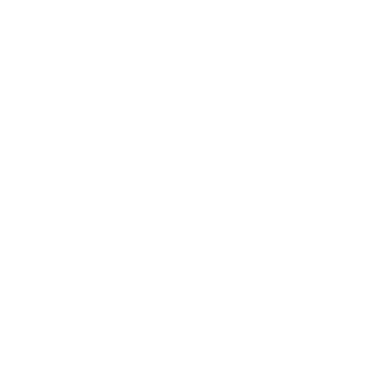
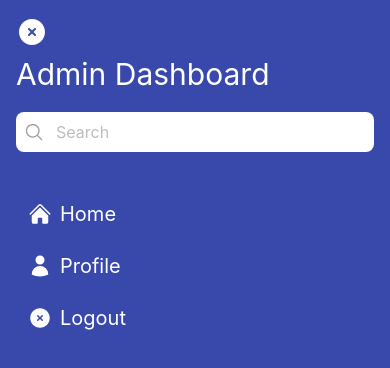
Before and after one commit to Aamr-mohamed/sprints-dashboard, a React (Create React App) app: page /dashboard in a window 390 px wide. Before the commit this address had no page. Shown: the top 368 px of the page. Built offline with nearby package versions, Linux system fonts and the light colour scheme.

Commit message:
Implemented Responsive SideBar

```diff
--- a/src/App.js
+++ b/src/App.js
@@ -1,6 +1,7 @@
 import { Routes, Route, Navigate } from "react-router-dom";
 import { Home, Login, Signup, Profile } from "./Pages";
 import { isAuth } from "./utils/QuickFoo";
+import Dashboard from "./Components/Dashboard/Dashboard.jsx";
 
 function App() {
 	const Auth = isAuth()
@@ -10,6 +11,7 @@
 			<Route path="/profile/:userId" element={Auth ? <Profile /> : <Navigate to="/login" />} />   { /* profile page must have userId in the url params */}
 			<Route path="/login" element={<Login />} />
 			<Route path="/signup" element={<Signup />} />
+			<Route path="/dashboard" element={<Dashboard />} />
 		</Routes>
 
 	);
--- /dev/null
+++ b/src/Components/Dashboard/Dashboard.jsx
@@ -0,0 +1,15 @@
+import SideBar from "../SideBar/SideBar";
+
+function Dashboard() {
+  const userString = localStorage.getItem("user");
+  let user = JSON.parse(userString);
+
+  return (
+    <div className="flex flex-row w-full">
+     <SideBar />
+
+</div>
+  );
+}
+
+export default Dashboard;
--- a/src/Components/SideBar/SideBar.jsx
+++ b/src/Components/SideBar/SideBar.jsx
@@ -1,11 +1,58 @@
-import React from "react";
-
+import React, { useState } from "react";
+import {
+  MagnifyingGlassIcon,
+  HomeIcon,
+  UserIcon,
+  XCircleIcon,
+  Bars3Icon
+} from "@heroicons/react/24/solid";
 function SideBar() {
-	return (
-		<div>
-			SideBar
-		</div>
-	)
+	const [showSidebar, setShowSidebar] = useState(true);
+  return (
+	<>
+	 <button
+        onClick={() => setShowSidebar(!showSidebar)}
+        className="fixed top-4 left-4 z-50 md:hidden"
+      >
+        {showSidebar ? (
+          <XCircleIcon className="h-8 w-8 text-white" />
+        ) : (
+          <Bars3Icon className="h-8 w-8 text-indigo" />
+        )}
+      </button>
+      <div
+        className={`fixed bg-indigo-600 top-0 left-0 h-full w-full p-4 transition-all duration-300 ${
+			showSidebar ? "translate-x-0" : "-translate-x-full"
+		  } md:translate-x-0 md:static md:h-screen md:w-1/4 md:p-10`}
+      >
+      <h1 className="text-white text-3xl mt-10">Admin Dashboard</h1>
+      <div className="relative mt-5">
+        <input
+          type="text"
+          placeholder="Search"
+          className="w-full px-4 py-2 rounded-lg pl-10"
+        />
+        <button className="absolute left-2 inset-y-0 flex items-center">
+          <MagnifyingGlassIcon className="h-5 w-5 text-gray-500" />
+        </button>
+      </div>
+      <ul className="mt-10">
+        <li className="sidebar-item">
+          <HomeIcon className="sidebar-icon" />
+          <a href="/">Home</a>
+        </li>
+        <li className="sidebar-item">
+          <UserIcon className="sidebar-icon" />
+          <a href="/profile">Profile</a>
+        </li>
+        <li className="sidebar-item">
+          <XCircleIcon className="sidebar-icon" />
+          <a href="/logout">Logout</a>
+        </li>
+      </ul>
+    </div>
+	</>
+  );
 }
 
-export default SideBar
+export default SideBar;
--- a/src/Pages/Login/Login.jsx
+++ b/src/Pages/Login/Login.jsx
@@ -36,7 +36,7 @@
 					let user = { fullname: userFound.fullname, email: userFound.email, phoneNumber: userFound.phoneNumber, address: userFound.address, country: userFound.country }
 					localStorage.setItem('user', JSON.stringify(user)) // sets another item in localstorage as user to use it later in the project as current user
 					customToast("success", "User Logged In Successfully")
-					navigate('/')
+					navigate('/dashboard')
 
 				} else {
 					customToast("error", "Wrong Password Please Re-enter Your Password")
--- a/src/index.css
+++ b/src/index.css
@@ -1,7 +1,12 @@
 @tailwind base;
 @tailwind components;
 @tailwind utilities;
-
+.sidebar-icon{
+  @apply h-6 w-6 inline-block mr-2;
+}
+.sidebar-item{
+  @apply text-white text-xl flex items-center mb-2 px-3 py-2 hover:bg-black hover:rounded-lg;
+}
 body {
   margin: 0;
   font-family: -apple-system, BlinkMacSystemFont, 'Segoe UI', 'Roboto', 'Oxygen',
```
